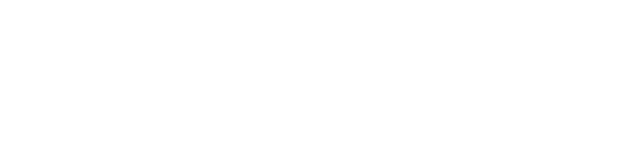
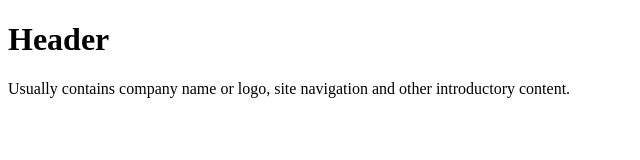
Before and after one commit to reuben-germain/sticky-footer, a plain HTML site: page index.html in a window 1280 px wide. Shown: the whole page, without its empty margins (0-640 px from the left). Drawn offline with Linux system fonts and the light colour scheme.

```diff
--- a/index.html
+++ b/index.html
@@ -4,8 +4,14 @@
     <meta charset="UTF-8">
     <meta name="viewport" content="width=device-width, initial-scale=1.0">
     <title>How To Create A Sticky Footer</title>
+    <link rel="stylesheet" href="style.css">
 </head>
 <body>
-
+    <main>
+        <header>
+            <h1>Header</h1>
+            <p>Usually contains company name or logo, site navigation and other introductory content.</p>
+        </header>
+    </main>
 </body>
 </html>
```
Also changed, not shown: style.css (added).
